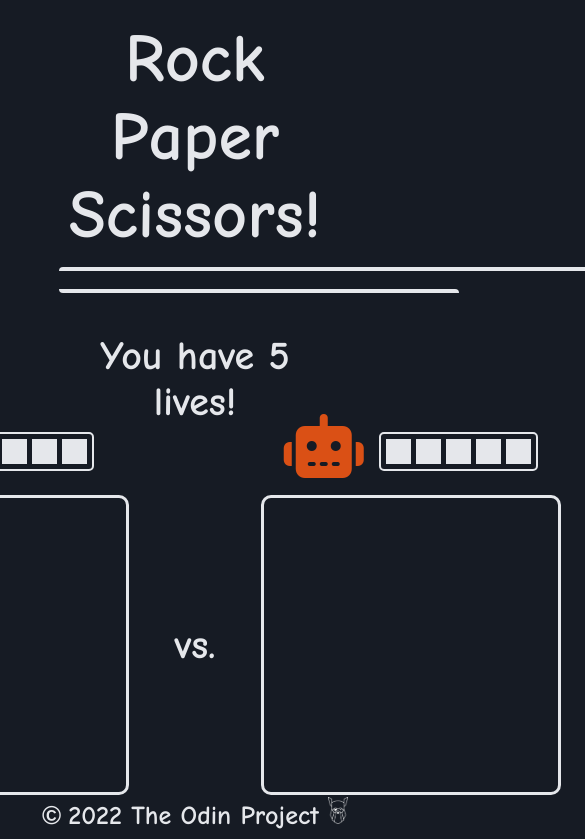
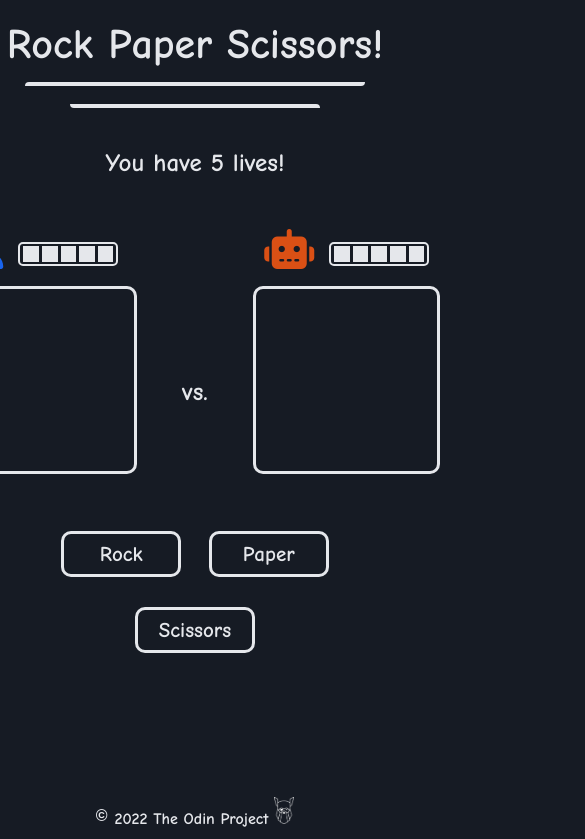
Before and after one commit to ikaz1/rock-paper-scissors, a plain HTML site: page index.html in a window 390 px wide. Shown: the top 839 px of the page, 585 px wide, since content can reach past the window. Drawn offline with Linux system fonts and the light colour scheme.

Commit message:
Add media queries

```diff
--- a/style.css
+++ b/style.css
@@ -8,7 +8,6 @@
 }
 
 :root {
-    /* --dark: #111827; */
     --dark: #161b24;
     --white: #E5E7EB;
     --blue: #1964ee;
@@ -19,7 +18,7 @@
 /* global */
 body, button {
     font-family: 'Comic Neue', Arial, Helvetica, sans-serif;
-    font-size: 34px;
+    font-size: 2.1rem;
     font-weight: 700;
     color: var(--white);
     background: var(--dark);
@@ -79,8 +78,6 @@ hr:last-of-type {
 
 /* container */
 .container {
-    width: 70%;
-    margin: 0 auto;
     text-align: center;
     -webkit-box-orient: vertical;
     -webkit-box-direction: normal;
@@ -90,25 +87,25 @@ hr:last-of-type {
 
 /* player & bot lives */
 .lives {
-    width: 159px;
-    height: 39px;
+    width: 10rem;
+    height: 2.4rem;
     margin-top: 10px;
     margin-left: 15px;
-    padding: 5px;
+    padding: 0.3rem;
     display: -webkit-box;
     display: -ms-flexbox;
     display: flex;
     -webkit-box-pack: left;
         -ms-flex-pack: left;
             justify-content: left;
-    gap: 5px;
+    gap: 0.3rem;
     border: 2px solid var(--white);
     border-radius: 5px;
 }
 
 .lives > div {
-    height: 25px;
-    width: 25px;
+    height: 1.6rem;
+    width: 1.6rem;
     background: var(--white);
 }
 
@@ -121,18 +118,18 @@ hr:last-of-type {
 #results {
     height: 46px;
     margin: 20px 0 5px;
-    font-size: 40px;
+    font-size: 2.5rem;
 }
 
 #versus {
-    margin: 4rem 15px 0;
-    font-size: 40px;
+    margin: 64px 15px 0;
+    font-size: 2.5rem;
     font-weight: bold;
 }
 
 .show-choice {
-    height: 300px;
-    width: 300px;
+    height: 18.75rem;
+    width: 18.75rem;
     margin: 17px 0;
     border: 3px solid var(--white);
     border-radius: 10px;
@@ -159,7 +156,7 @@ footer {
     display: -webkit-box;
     display: -ms-flexbox;
     display: flex;
-    font-size: 26px;
+    font-size: 1.6rem;
     text-align: center;
     position: absolute;
     bottom: 0;
@@ -184,3 +181,21 @@ footer a:hover {
     border-bottom: 2px solid var(--white);
     padding-bottom: 2px;
 }
+
+@media (max-width: 1024px) {
+    html {
+        font-size: 14px;
+    }
+}
+
+@media (max-width: 768px) {
+    html {
+        font-size: 12px;
+    }
+}
+
+@media (max-width: 600px) {
+    html {
+        font-size: 10px;
+    }
+}
```
